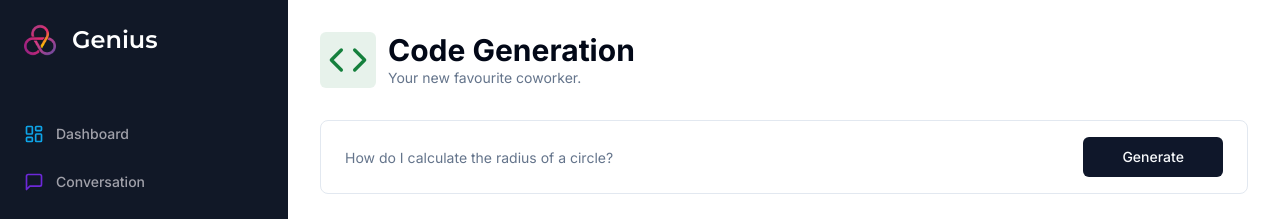
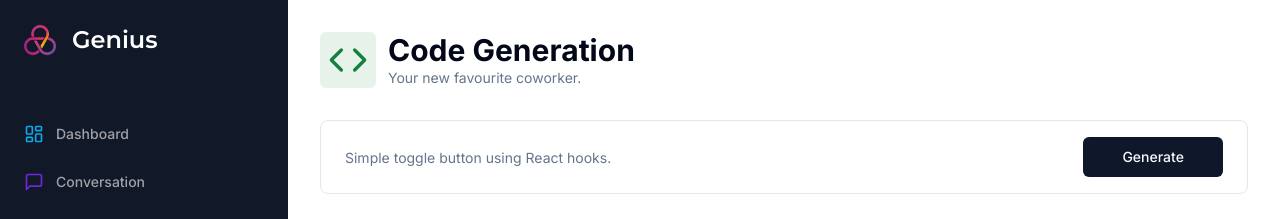
Before and after one commit to penguinboots/ai-saas, a Next.js app: page /code in a window 1280 px wide. Shown: the top 219 px of the page. Built offline with nearby package versions, Linux system fonts and the light colour scheme.

Commit message:
update axios path

```diff
--- a/app/(dashboard)/(routes)/code/page.tsx
+++ b/app/(dashboard)/(routes)/code/page.tsx
@@ -40,7 +40,7 @@ const CodePage = () => {
       };
       const newMessages = [...messages, userMessage];
 
-      const response = await axios.post("/api/conversation", {
+      const response = await axios.post("/api/code", {
         messages: newMessages,
       });
 
@@ -82,7 +82,7 @@ const CodePage = () => {
                       <Input
                         className="border-0 outline-none focus-visible:ring-0 focus-visible:ring-transparent"
                         disabled={isLoading}
-                        placeholder="How do I calculate the radius of a circle?"
+                        placeholder="Simple toggle button using React hooks."
                         {...field}
                       />
                     </FormControl>
```
